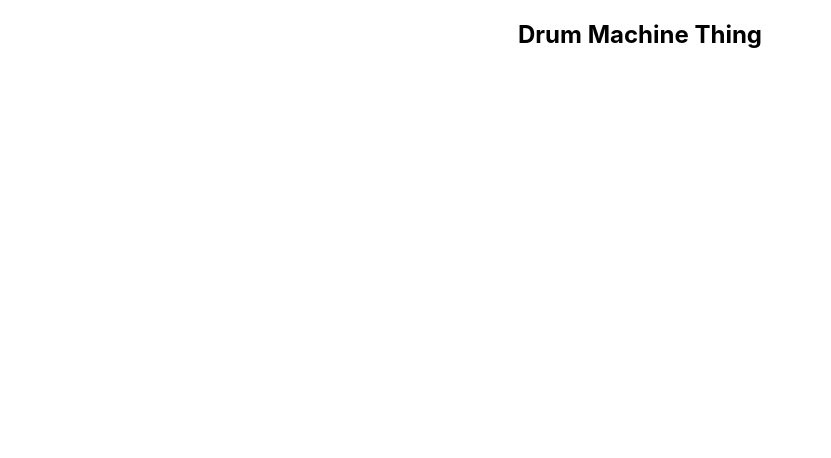
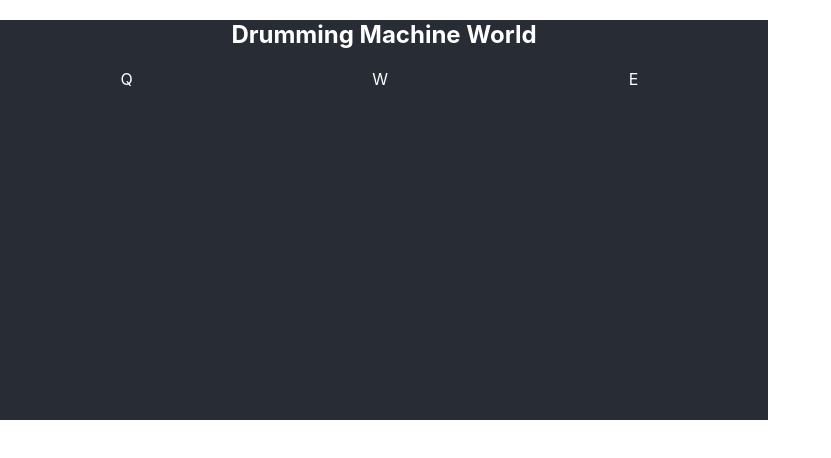
Before and after one commit to XLpacman805/drum-machine, a React (Create React App) app: page / in a window 1280 px wide. Shown: the top 458 px of the page, without its empty margins (0-831 px from the left). Built offline with nearby package versions, Linux system fonts and the light colour scheme.

Commit message:
setting up grid container for the drumpad buttons

```diff
--- /dev/null
+++ b/src/DrumMachine.css
@@ -0,0 +1,27 @@
+#drum-machine {
+    background-color: #282c34;
+    color: white;
+    width: 60vw;
+    height: 50vh;
+  }
+
+  .grid-container {
+      display: grid;
+      grid-template-columns: repeat(3,33%);
+      grid-template-rows: repeat(3, 33%);
+  }
+
+  .grid-item-one {
+    grid-column: 1 / 1;
+    grid-row: 1;
+  }
+
+  .grid-item-two {
+    grid-column: 2 / 2;
+    grid-row: 1;
+  }
+
+  .grid-item-three {
+      grid-column: 3 / 3;
+      grid-row: 1;
+  }
--- a/src/DrumMachine.js
+++ b/src/DrumMachine.js
@@ -1,4 +1,5 @@
 import React from 'react';
+import './DrumMachine.css';
 
 class DrumMachine extends React.Component {
     constructor(props) {
@@ -8,7 +9,14 @@ class DrumMachine extends React.Component {
 
     render() {
         return (
-            <h2>Drum Machine Thing</h2>
+            <div id="drum-machine">
+                <h2>Drumming Machine World</h2>
+                <div className="grid-container">
+                    <div className="grid-item-one">Q</div>
+                    <div className="grid-item-two">W</div>
+                    <div className="grid-item-three">E</div>
+                </div>
+            </div>
          );
     }
 }
```
